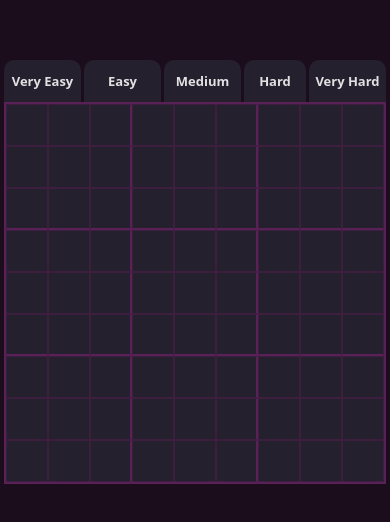
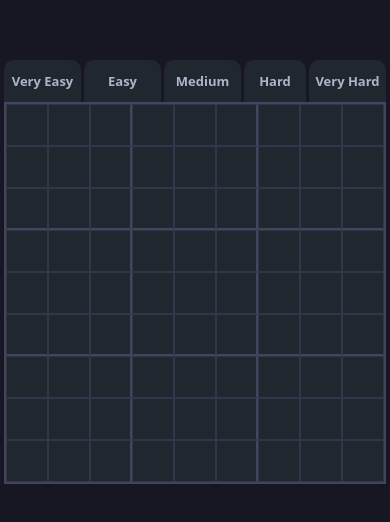
Before and after one commit to apelz92/sudoku-expo, a React Native app: screen / in a window 390 px wide. Shown: the part 150-672 px from the top of the page. Built offline with nearby package versions, Linux system fonts and the light colour scheme.

Commit message:
Minor changes - changed theme colors - moved files - reintroduced index.css to disable caret in browser

```diff
--- a/package.json
+++ b/package.json
@@ -1,7 +1,7 @@
 {
   "name": "sudoku",
   "version": "1.0.0",
-  "main": "index.ts",
+  "main": "./src/index.ts",
   "scripts": {
     "start": "expo start",
     "android": "expo start --android",
--- a/App.tsx
+++ b/src/App.tsx
@@ -1,17 +1,17 @@
 import { StatusBar } from 'expo-status-bar';
-import { View, StyleSheet} from 'react-native';
-import Sudoku from "./src/components/sudoku/Sudoku";
-import {COLORS} from "./src/components/sudoku/theme";
-import {SizesProvider} from "./src/components/sudoku/SizesContext";
+import { View, StyleSheet } from 'react-native';
+import Sudoku from "./components/sudoku/Sudoku";
+import { COLORS } from "./components/sudoku/theme";
+import { ResponsiveDesign } from "./components/sudoku/ResponsiveDesign";
 
 export default function App() {
     return (
-        <SizesProvider>
+        <ResponsiveDesign>
             <View style={styles.root}>
                 <Sudoku></Sudoku>
                 <StatusBar/>
             </View>
-        </SizesProvider>
+        </ResponsiveDesign>
     );
 }
 
--- a/src/components/Fireworks.tsx
+++ b/src/components/Fireworks.tsx
@@ -1,5 +1,6 @@
 import confetti from "canvas-confetti"
-import {useEffect, useState} from "react";
+import {useEffect} from "react";
+import {View} from "react-native";
 
 type FireworksProps = {
     trigger: boolean
@@ -41,6 +42,6 @@ export function ConfettiFireworks(props: FireworksProps) {
     }
 
     return (
-        <div className="confetti-fireworks"></div>
+        <View key="confetti-fireworks"></View>
     )
 }
--- a/src/components/sudoku/Cell.tsx
+++ b/src/components/sudoku/Cell.tsx
@@ -1,7 +1,7 @@
 import {TextInput, StyleSheet, Pressable} from "react-native";
 import {RefObject, useState} from "react";
 import {COLORS} from "./theme";
-import {useSizes} from "./SizesContext";
+import {useSizes} from "./ResponsiveDesign";
 
 type CellProps = {
     id: string
@@ -9,6 +9,7 @@ type CellProps = {
     column: number
     index: number
     value: string
+    isReadOnly: boolean
     hasVerticalBorder: boolean
     hasHorizontalBorder: boolean
     ref: RefObject<TextInput>
@@ -25,8 +26,10 @@ export default function Cell(props: CellProps) {
     const { innerBorder, blockBorders, cellSize, cellFontSize } = useSizes();
     function handleKeyPress(e: any) {
         const key = e.nativeEvent.key
+        if (!props.isReadOnly) {
             const arrowKeys = ["ArrowLeft", "ArrowRight", "ArrowUp", "ArrowDown"];
             if (/[1-9]/.test(key) && !/F[1-9]/.test(key)) {
+                props.ref.current.clear()
                 props.updateValue(props.index, key)
             } else if (arrowKeys.includes(key)) {
                 let targetIndex = props.index;
@@ -50,12 +53,14 @@ export default function Cell(props: CellProps) {
                 }
                 props.refs[targetIndex]?.current?.focus();
             } else if (key === "Delete" || key === "Backspace") {
-            props.updateValue(props.index, "")
-        } else if (key === "KeyL") {
+                props.ref.current.clear()
+                //props.updateValue(props.index, "")
+            } else if (key === "l") {
                 console.log("props:", props)
-        } else if (/F[1-9]/.test(key)) { e.preventDefault() }
+            } else if (/F[1-9]/.test(key)) { }
             else {
                 e.preventDefault()
+            }
         }
     }
 
@@ -68,10 +73,12 @@ export default function Cell(props: CellProps) {
                 props.hasVerticalBorder ? {
                     borderRightWidth: blockBorders,
                     borderRightColor: COLORS.borderColor,
+                    width: cellSize + blockBorders,
                 } : null,
                 props.hasHorizontalBorder ? {
                     borderBottomWidth: blockBorders,
                     borderBottomColor: COLORS.borderColor,
+                    height: cellSize + blockBorders,
                 } : null,
                 {
                     backgroundColor: pressed ? COLORS.cellActive : COLORS.cellBackground &&
@@ -84,6 +91,7 @@ export default function Cell(props: CellProps) {
         >
             <TextInput
                 id={props.id}
+                readOnly={props.isReadOnly}
                 value={props.value}
                 ref={props.ref}
                 onFocus={() => setFocus(true)}
@@ -96,11 +104,11 @@ export default function Cell(props: CellProps) {
                 style={[
                     styles.input,
                     props.hasVerticalBorder ?
-                        {width: cellSize - (innerBorder * 2) - blockBorders}
-                        : {width: cellSize - (innerBorder * 2)},
+                        {width: cellSize - innerBorder * 2 - blockBorders}
+                        : {width: cellSize - innerBorder * 2},
                     props.hasHorizontalBorder ?
-                        {height: cellSize - (innerBorder * 2) - blockBorders}
-                        : {height: cellSize - (innerBorder * 2)},
+                        {height: cellSize - innerBorder * 2 - blockBorders}
+                        : {height: cellSize - innerBorder * 2},
                     {
                         backgroundColor: focus ? COLORS.cellActive : COLORS.cellBackground &&
                             hover ? COLORS.cellHover : COLORS.cellBackground,
@@ -125,7 +133,6 @@ const styles = StyleSheet.create({
         position: "relative",
         textAlign: "center",
         color: COLORS.fontColor,
-        cursor: "auto",
     },
     cell: {
         display: "flex",
--- a/src/components/sudoku/Difficulty.tsx
+++ b/src/components/sudoku/Difficulty.tsx
@@ -1,7 +1,7 @@
 import React, { useState } from "react";
 import { Text, StyleSheet, Pressable } from "react-native";
 import { COLORS } from "./theme";
-import { useSizes } from "./SizesContext";
+import { useSizes } from "./ResponsiveDesign";
 
 type DifficultyProps = {
     difficulty: number;
--- a/src/components/sudoku/DifficultyBar.tsx
+++ b/src/components/sudoku/DifficultyBar.tsx
@@ -1,7 +1,7 @@
 import React, {useState} from "react";
 import Difficulty from "./Difficulty";
 import {View, StyleSheet} from "react-native";
-import {useSizes} from "./SizesContext";
+import {useSizes} from "./ResponsiveDesign";
 
 type DifficultyProps = {
     onClick?(difficulty: number): void
--- a/src/components/sudoku/SizesContext.tsx
+++ b/src/components/sudoku/ResponsiveDesign.tsx
@@ -4,9 +4,9 @@ import { calculateSizes } from "./theme";
 
 type Sizes = ReturnType<typeof calculateSizes>;
 
-const SizesContext = createContext<Sizes>(calculateSizes());
+const ResponsiveContext = createContext<Sizes>(calculateSizes());
 
-export const SizesProvider: React.FC<{ children: React.ReactNode }> = ({ children }) => {
+export const ResponsiveDesign: React.FC<{ children: React.ReactNode }> = ({ children }) => {
     const [sizes, setSizes] = useState<Sizes>(calculateSizes());
 
     useEffect(() => {
@@ -16,7 +16,7 @@ export const SizesProvider: React.FC<{ children: React.ReactNode }> = ({ childre
         return () => subscription?.remove();
     }, []);
 
-    return <SizesContext.Provider value={sizes}>{children}</SizesContext.Provider>;
+    return <ResponsiveContext.Provider value={sizes}>{children}</ResponsiveContext.Provider>;
 };
 
-export const useSizes = () => useContext(SizesContext);
+export const useSizes = () => useContext(ResponsiveContext);
--- a/src/components/sudoku/Sudoku.tsx
+++ b/src/components/sudoku/Sudoku.tsx
@@ -1,15 +1,16 @@
-import {TextInput, View, StyleSheet} from "react-native";
-import React, {useEffect, useRef, useState} from "react";
+import { TextInput, View, StyleSheet } from "react-native";
+import React, { useEffect, useRef, useState } from "react";
 import Cell from "./Cell";
 import DifficultyBar from "./DifficultyBar";
-import {buildSudoku, checkGrid, createStore, gridItem, initGrid, storedGrids} from "../../utils/sudoku";
-import {COLORS} from "./theme";
-import { useSizes } from "./SizesContext";
-import {ConfettiFireworks} from "../Fireworks";
+import { buildSudoku, checkGrid, createStore, gridItem, initGrid, storedGrids } from "../../utils/sudoku";
+import { COLORS } from "./theme";
+import { useSizes } from "./ResponsiveDesign";
+import {ConfettiFireworks } from "../Fireworks";
 
 /**
  * TODO - implement general mobile functionality
  *      - add a row of number buttons for easier use on mobile devices
+ *      - generated sudokus should only have unique solutions
  */
 
 export default function Sudoku() {
@@ -27,15 +28,29 @@ export default function Sudoku() {
         }
     })
 
+/*    function inputsReadOnly(isReadOnly: boolean) {
+        const updatedGrid = grid.map((cell) => {
+            cell.isReadOnly = isReadOnly
+            return cell
+        });
+        setGrid(updatedGrid);
+    }*/
+
     function onCellChange() {
         hasWon(checkGrid(grid))
         if (won) {
+            const updatedGrid = grid.map((cell) => {
+                cell.isReadOnly = true
+                return cell
+            });
+            setGrid(updatedGrid);
             hasWon(false)
         }
     }
 
     async function difficultyButtonClick(difficulty: number) {
         storedGrids[difficulty].map((cell) => {
+            cell.isReadOnly = false
             if (cell.isVisible) cell.value = cell.hiddenValue
             else if (!cell.isVisible) cell.value = ""
             return cell
--- a/src/components/sudoku/theme.ts
+++ b/src/components/sudoku/theme.ts
@@ -1,13 +1,41 @@
 import {Dimensions} from "react-native";
 
 export const COLORS = {
-    appBackground: "rgb(28,13,28)",
+//  Theme 1
+/*    appBackground: "rgb(28,13,28)",
     cellBackground: "rgb(36,32,46)",
-    cellHover: "rgb(73,56,89)",
-    cellActive: "rgb(58,45,81)",
+    cellHover: "rgb(58,45,81)",
+    cellActive: "rgb(73,56,89)",
     fontColor: "rgb(225, 225, 225)",
     borderColor: "rgb(90,33,89)",
-    innerBorderColor: "rgb(62,30,62)",
+    innerBorderColor: "rgb(62,30,62)",*/
+
+//  Theme 2
+/*    appBackground: "#1c1a1d",
+    cellBackground: "#372d39",
+    cellHover: "#604257",
+    cellActive: "#6e5366",
+    fontColor: "rgb(225, 225, 225)",
+    borderColor: "#6c4662",
+    innerBorderColor: "#633657",*/
+
+//  Theme 3
+    appBackground: "#171723",
+    cellBackground: "#20272e",
+    cellHover: "#33354a",
+    cellActive: "#42455e",
+    fontColor: "#b2b3caff",
+    borderColor: "#42455e",
+    innerBorderColor: "#33354a",
+
+//  Theme 4
+/*    appBackground: "#1d1723",
+    cellBackground: "#27202e",
+    cellHover: "#3f334a",
+    cellActive: "#51425e",
+    fontColor: "#bfb2ca",
+    borderColor: "#51425e",
+    innerBorderColor: "#3f334a",*/
 };
 
 export function calculateSizes() {
--- /dev/null
+++ b/src/index.css
@@ -0,0 +1,3 @@
+input {
+    cursor: default;
+}
--- a/index.ts
+++ b/src/index.ts
@@ -1,5 +1,6 @@
 import { registerRootComponent } from 'expo';
 import App from "./App";
+import "./index.css"
 
 // registerRootComponent calls AppRegistry.registerComponent('main', () => App);
 // It also ensures that whether you load the app in Expo Go or in a native build,
--- a/src/utils/sudoku.ts
+++ b/src/utils/sudoku.ts
@@ -14,6 +14,7 @@ export interface gridItem {
     value: string
     hiddenValue: string
     isVisible: boolean
+    isReadOnly: boolean
     hasVerticalBorder: boolean
     hasHorizontalBorder: boolean
 }
@@ -344,6 +345,7 @@ export function initGrid(): gridItem[] {
                 value: "",
                 hiddenValue: "",
                 isVisible: false,
+                isReadOnly: false,
                 hasVerticalBorder: false,
                 hasHorizontalBorder: false,
             }
```
Lines whose indentation alone changed are shown as unchanged.
